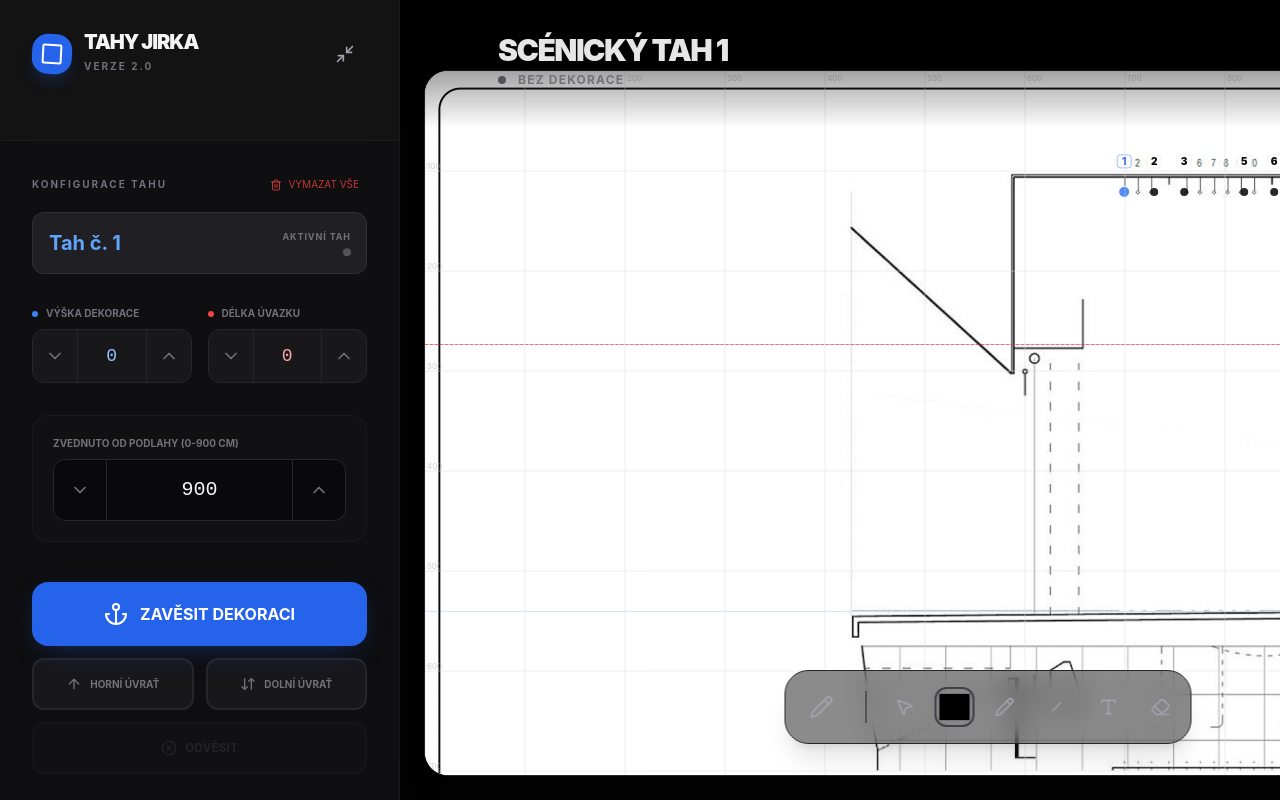
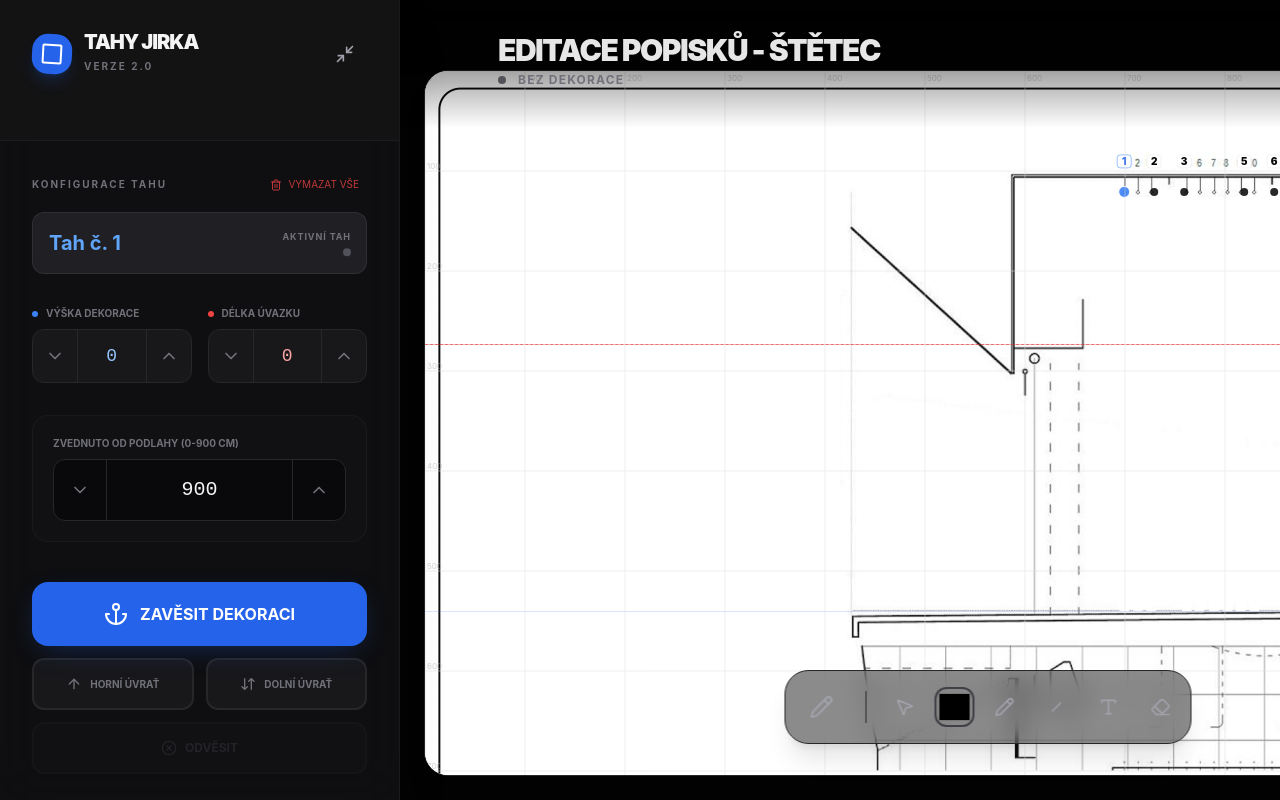
Before and after one commit to SUSIOX/tahy_verse_2, a React (Vite) app: page / in a window 1280 px wide. Built offline with nearby package versions, Linux system fonts and the light colour scheme.

Commit message:
style: uprava hlavniho nadpisu na Editace popisků - nástroj

```diff
--- a/src/App.tsx
+++ b/src/App.tsx
@@ -611,7 +611,16 @@ const App: React.FC = () => {
                         )}
                         <div className="flex flex-col gap-1 ml-[50px]">
                             <h2 className="text-3xl font-black tracking-tighter text-white/90 uppercase">
-                                {selectedTah ? `Scénický Tah ${selectedTahId}` : (selectedVectorId ? 'Vektorová Linka' : 'Žádný výběr')}
+                                {(() => {
+                                    const toolNames: Record<string, string> = {
+                                        select: 'Výběr',
+                                        pen: 'Štětec',
+                                        line: 'Rovná linka',
+                                        text: 'Textové pole',
+                                        eraser: 'Guma'
+                                    };
+                                    return `Editace popisků - ${toolNames[drawTool] || drawTool}`;
+                                })()}
                             </h2>
                             <div className="flex items-center gap-3">
                                 <span className={`w-2 h-2 rounded-full ${selectedTah?.isHanging ? 'bg-green-500 shadow-[0_0_8px_rgba(34,197,94,0.5)]' : 'bg-zinc-600'}`} />
```
